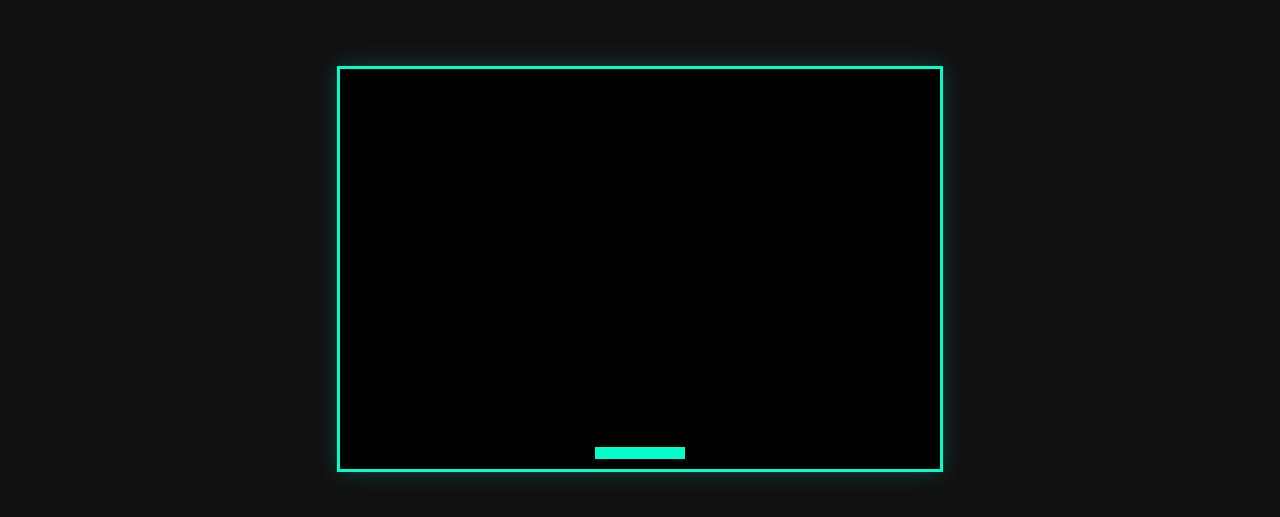
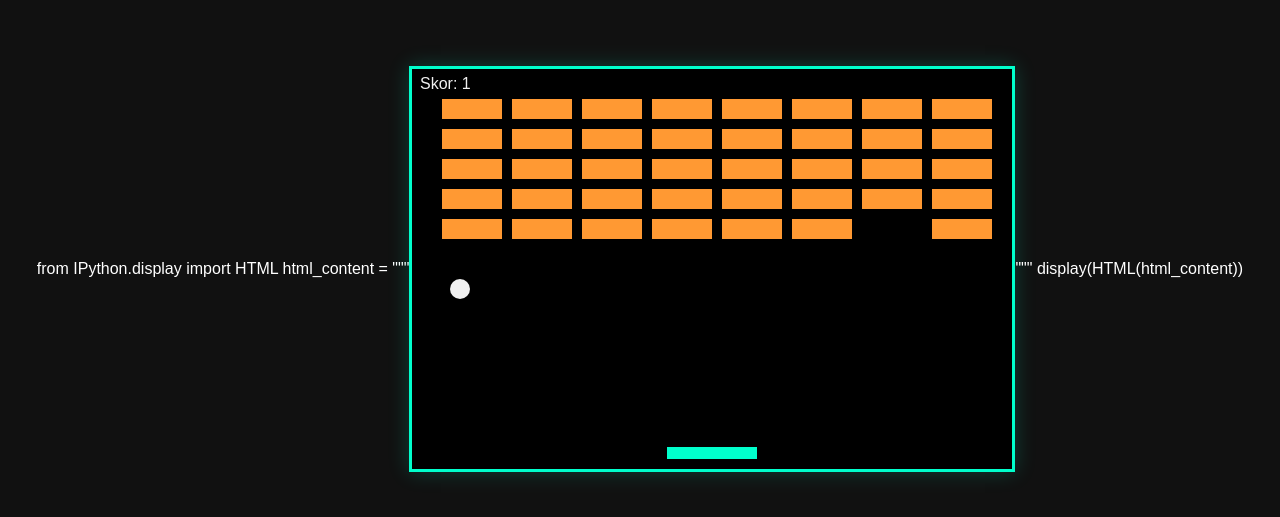
Before and after one commit to Primus55-Cloud/The-First-Game, a plain HTML site: page index.html in a window 1280 px wide. Shown: the part 131-648 px from the top of the page. Drawn offline with Linux system fonts and the light colour scheme.

Commit message:
hareket eden top ve kırılabilen bloklar eklendi

```diff
--- a/index.html
+++ b/index.html
@@ -1,3 +1,6 @@
+from IPython.display import HTML
+
+html_content = """
 <!DOCTYPE html>
 <html lang="tr">
 <head>
@@ -38,6 +41,34 @@
     let paletX = (canvas.width - paletGenislik) / 2; // Başlangıçta tam ortada dursun
     const paletHizi = 7; // Sağa sola kaç piksel kaysın?
 
+    // Top Değişkenleri
+    const topYaricap = 10;
+    let topX = canvas.width / 2; // Başlangıçta tuvalin ortasında
+    let topY = canvas.height - 30; // Paletin biraz üzerinde
+    let dx = 3; // Topun X eksenindeki hızı (her karede kaç piksel kaysın)
+    let dy = -3; // Topun Y eksenindeki hızı (her karede kaç piksel kaysın)
+
+    // Blok Değişkenleri
+    const satirSayisi = 5;
+    const sutunSayisi = 8;
+    const blokGenislik = 60;
+    const blokYukseklik = 20;
+    const blokDolgu = 10;
+    const blokUstBosluk = 30;
+    const blokSolBosluk = 30;
+
+    // Blokları tutacak 2 boyutlu dizi
+    const bloklar = [];
+    for (let c = 0; c < sutunSayisi; c++) {
+        bloklar[c] = [];
+        for (let r = 0; r < satirSayisi; r++) {
+            bloklar[c][r] = { x: 0, y: 0, status: 1 }; // status: 1 (canlı), 0 (kırık)
+        }
+    }
+
+    // Skor
+    let skor = 0;
+
     // Tuş Basılma Durumları
     let sagTus = false;
     let solTus = false;
@@ -66,7 +97,68 @@
         ctx.closePath();
     }
 
-    // 5. OYUN DÖNGÜSÜ (Game Loop)
+    // 5. Topu Çizen Fonksiyon
+    function topCiz() {
+        ctx.beginPath();
+        // arc(X_merkezi, Y_merkezi, Yarıçap, Başlangıç_açısı, Bitiş_açısı)
+        ctx.arc(topX, topY, topYaricap, 0, Math.PI * 2);
+        ctx.fillStyle = "#f0f0f0"; // Topun rengi
+        ctx.fill();
+        ctx.closePath();
+    }
+
+    // 6. Blokları Çizen Fonksiyon
+    function bloklariCiz() {
+        for (let c = 0; c < sutunSayisi; c++) {
+            for (let r = 0; r < satirSayisi; r++) {
+                if (bloklar[c][r].status === 1) { // Blok sağlamsa çiz
+                    const blokX = c * (blokGenislik + blokDolgu) + blokSolBosluk;
+                    const blokY = r * (blokYukseklik + blokDolgu) + blokUstBosluk;
+                    bloklar[c][r].x = blokX;
+                    bloklar[c][r].y = blokY;
+                    ctx.beginPath();
+                    ctx.rect(blokX, blokY, blokGenislik, blokYukseklik);
+                    ctx.fillStyle = "#ff9933"; // Blok rengi
+                    ctx.fill();
+                    ctx.closePath();
+                }
+            }
+        }
+    }
+
+    // 7. Çarpışma Algılama Fonksiyonu (Top-Blok)
+    function carpismaAlgilama() {
+        for (let c = 0; c < sutunSayisi; c++) {
+            for (let r = 0; r < satirSayisi; r++) {
+                const b = bloklar[c][r];
+                if (b.status === 1) { // Eğer blok sağlamsa çarpışmayı kontrol et
+                    if (
+                        topX > b.x &&
+                        topX < b.x + blokGenislik &&
+                        topY > b.y &&
+                        topY < b.y + blokYukseklik
+                    ) {
+                        dy = -dy; // Topun yönünü değiştir
+                        b.status = 0; // Bloğu kırık olarak işaretle
+                        skor++;
+                        if (skor === satirSayisi * sutunSayisi) {
+                            alert("TEBRİKLER, KAZANDINIZ!");
+                            document.location.reload();
+                        }
+                    }
+                }
+            }
+        }
+    }
+
+    // 8. Skoru Çizen Fonksiyon
+    function skorCiz() {
+        ctx.font = "16px Arial";
+        ctx.fillStyle = "#f0f0f0";
+        ctx.fillText("Skor: " + skor, 8, 20);
+    }
+
+    // 9. OYUN DÖNGÜSÜ (Game Loop)
     function oyunDongusu() {
         // Ekranı her karede temizle ki arkasında iz bırakmasın
         ctx.clearRect(0, 0, canvas.width, canvas.height);
@@ -74,12 +166,46 @@
         // Paleti Çiz
         paletCiz();
 
+        // Topu Çiz
+        topCiz();
+
+        // Blokları Çiz
+        bloklariCiz();
+
+        // Skoru Çiz
+        skorCiz();
+
+        // Topun Duvarlarla Çarpışması
+        if (topX + dx > canvas.width - topYaricap || topX + dx < topYaricap) {
+            dx = -dx; // X ekseninde yön değiştir
+        }
+        if (topY + dy < topYaricap) {
+            dy = -dy; // Y ekseninde (üst duvarda) yön değiştir
+        } else if (topY + dy > canvas.height - topYaricap) {
+            // Top alta çarptı - Oyun Bitti!
+            if (topX > paletX && topX < paletX + paletGenislik) {
+                // Palete çarptı
+                dy = -dy; // Y ekseninde yön değiştir
+            } else {
+                // Paleti kaçırdı
+                alert("OYUN BİTTİ!");
+                document.location.reload(); // Sayfayı yenileyerek oyunu baştan başlat
+            }
+        }
+
         // Klavye Kontrollerine Göre Paleti Hareket Ettir (Sınırlara Dikkatederek)
         if (sagTus && paletX < canvas.width - paletGenislik) {
             paletX += paletHizi;
         } else if (solTus && paletX > 0) {
             paletX -= paletHizi;
         }
+
+        // Topun konumunu güncelle
+        topX += dx;
+        topY += dy;
+
+        // Çarpışma Algılama (Top-Blok)
+        carpismaAlgilama();
 
         // Saniyede 60 kare hızında bu fonksiyonu tekrar çalıştır
         requestAnimationFrame(oyunDongusu);
@@ -90,3 +216,5 @@
 </script>
 </body>
 </html>
+"""
+display(HTML(html_content))
```
